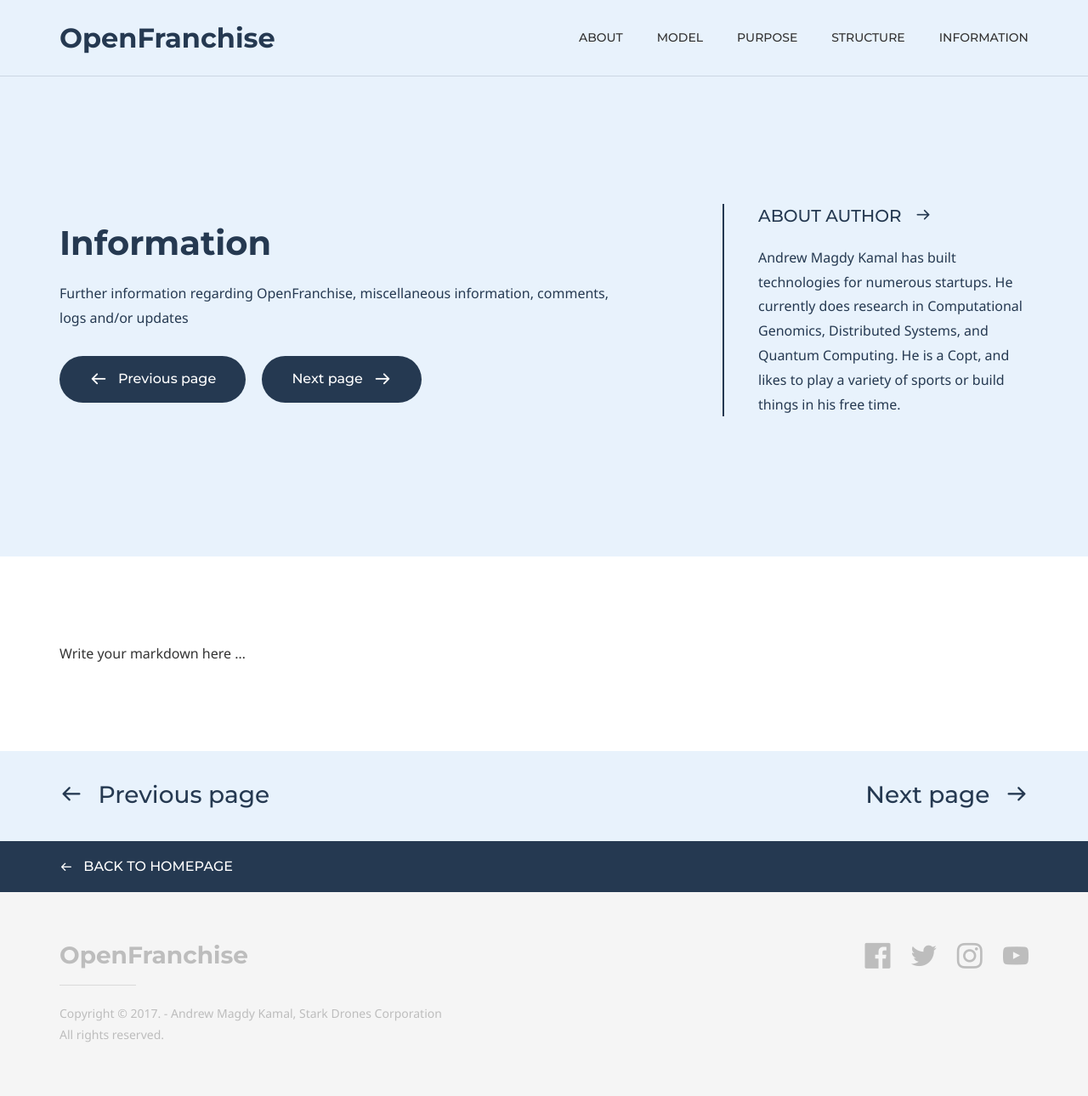
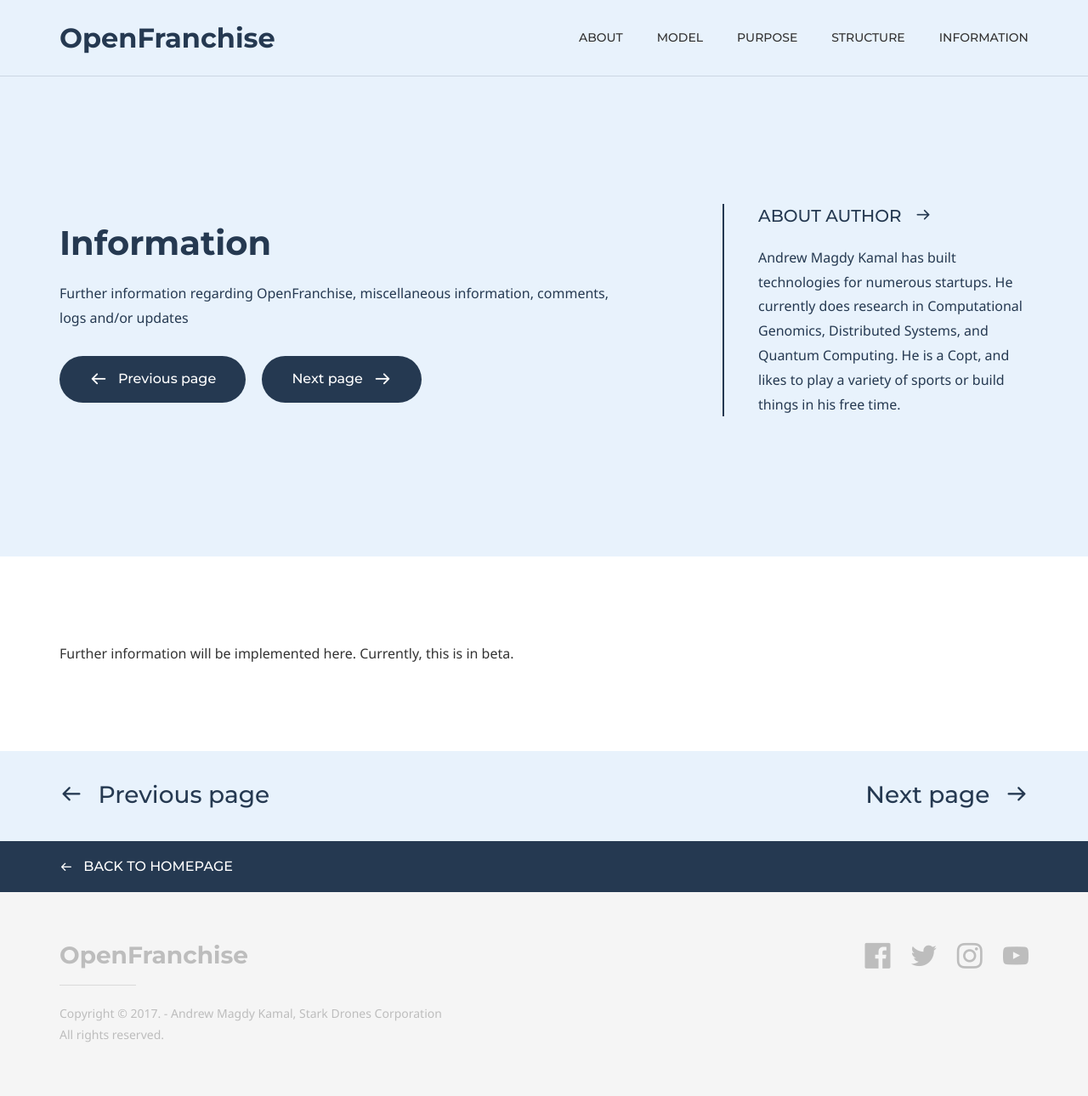
Before and after one commit to Open-Franchise/open-franchise.github.io, a Jekyll site: the page built from information.md, in a window 1280 px wide. Shown: the whole page at 85% size. Built offline with Jekyll 4.4.1, drawn with Linux system fonts in a browser that asks for light colours; some web fonts are replaced.

Commit message:
Update information.md

```diff
--- a/information.md
+++ b/information.md
@@ -28,4 +28,4 @@ page_nav:
         url: 'https://open-franchise.github.io/'
 ---
 
-Write your markdown here ...
+Further information will be implemented here.  Currently, this is in beta.
```
